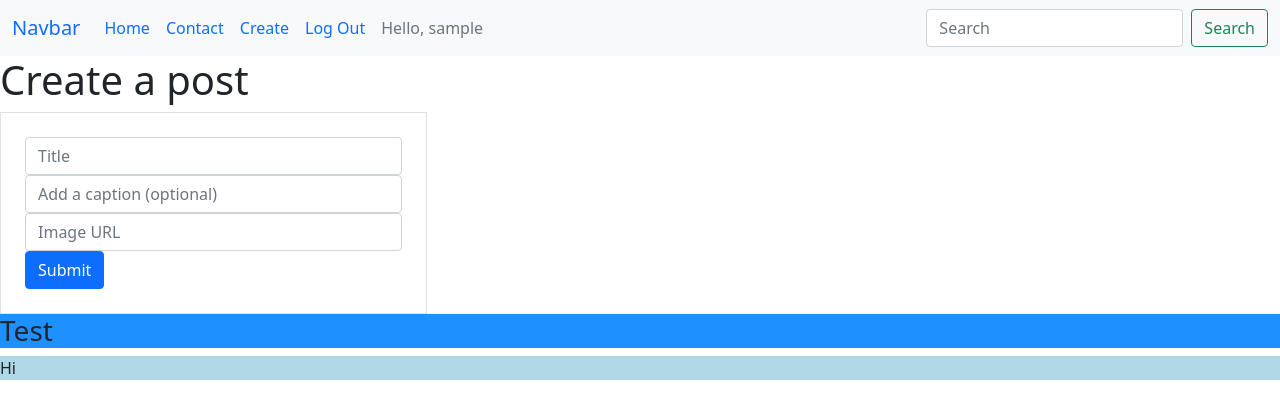
After one commit to smtsuchi/intro_to_flask_padawans122, a Flask app: page /posts/create in a window 1280 px wide. The commit adds this page. Shown: the top 419 px of the page. Run offline with Flask 3, Linux system fonts and the light colour scheme; the visitor is signed in with stand-in values (Sample User, id 1); some libraries are stand-ins or nearby versions.

Commit message:
Thursday

```diff
--- a/app/__init__.py
+++ b/app/__init__.py
@@ -1,12 +1,23 @@
 from flask import Flask
 from config import Config
 from flask_migrate import Migrate
-from .models import db
+from flask_login import LoginManager
+from .models import db, User
 
 app = Flask(__name__)
 app.config.from_object(Config)
 
 db.init_app(app)
 migrate = Migrate(app, db)
+login_manager = LoginManager(app)
+
+@login_manager.user_loader
+def load_user(user_id):
+    # return User.query.filter_by(id=user_id).first()
+    return User.query.get(user_id)
+
+login_manager.login_view='login_page'
+
+
 
 from . import routes, models
--- a/app/forms.py
+++ b/app/forms.py
@@ -8,3 +8,14 @@
     password = PasswordField("Password", [DataRequired()])
     confirm_password = PasswordField("Confirm your password", [DataRequired(), EqualTo('password')])
     submit = SubmitField()
+
+class LoginForm(FlaskForm):
+    username = StringField(label = 'Username', validators=[DataRequired()])
+    password = PasswordField("Password", [DataRequired()])
+    submit = SubmitField()
+
+class PostForm(FlaskForm):
+    title = StringField(label = 'Title', validators=[DataRequired()])
+    img_url = StringField(label = 'Image URL', validators=[DataRequired()])
+    caption = StringField(label = 'Caption')
+    submit = SubmitField()
--- a/app/routes.py
+++ b/app/routes.py
@@ -1,30 +1,38 @@
 from flask import render_template, request, redirect, url_for
 from app import app
-from .forms import SignUpForm
+from .forms import LoginForm, SignUpForm, PostForm
 from .models import User, Post , db
-
-@app.route('/')
-def home_page():
-
-    people = ['Shoha', "Sarah", "Edward", "Renat", "Nick", "Paul", 'Troy', "Ousama"]
-
-    pokemons = [{
-        'name': 'Pikachu',
-        'image': 'https://raw.githubusercontent.com/PokeAPI/sprites/master/sprites/pokemon/shiny/25.png'
-    },{
-        'name': "Ditto",
-        'image': 'https://raw.githubusercontent.com/PokeAPI/sprites/master/sprites/pokemon/shiny/132.png'
-    }]
-
-    return render_template('index.html', peeps=people, pokemons = pokemons)
+from flask_login import login_user, logout_user, login_required, current_user
 
 @app.route('/contact')
 def contact_page():
     return render_template('contact.html')
 
-@app.route('/login')
+## AUTHENTICATION
+
+@app.route('/login', methods=["GET", "POST"])
 def login_page():
-    return render_template('login.html')
+    form = LoginForm()
+    if request.method == "POST":
+        if form.validate():
+            username = form.username.data
+            password = form.password.data
+
+            # find user from the db
+            user = User.query.filter_by(username=username).first()
+
+            if user:
+                if user.password == password:
+                    login_user(user)
+                    return redirect(url_for('home_page'))
+                else:
+                    print('incorrect password')
+            else:
+                print('That username doesnt exist')
+
+
+
+    return render_template('login.html', form=form)
 
 @app.route('/signup', methods=["GET", "POST"])
 def signup_page():
@@ -44,3 +52,76 @@
 
 
     return render_template('signup.html', form = form)
+
+@app.route('/logout')
+def logout():
+    logout_user()
+    return redirect(url_for('login_page'))
+
+## POSTS
+
+@app.route('/posts/create', methods = ["GET", "POST"])
+@login_required
+def create_post_page():
+    form = PostForm()
+    if request.method == "POST":
+        if form.validate():
+            title = form.title.data
+            caption = form.caption.data
+            img_url = form.img_url.data
+
+            my_post = Post(title, caption, img_url, current_user.id)
+
+            db.session.add(my_post)
+            db.session.commit()
+
+            return redirect(url_for('home_page'))
+
+    return render_template('createpost.html', form = form)
+
+@app.route('/')
+@app.route('/posts')
+def home_page():
+    posts = Post.query.all()
+    return render_template('index.html', posts=posts)
+
+@app.route('/posts/<post_id>')
+def single_post_page(post_id):
+    post = Post.query.filter_by(id = post_id).first()   # these lines are indetical
+    post = Post.query.get(post_id)                      # these lines are indetical
+    if post:
+        return render_template('singlepost.html', post=post)
+    else:
+        return redirect(url_for('home_page'))
+
+@app.route('/posts/update/<post_id>', methods=["GET", "POST"])
+@login_required
+def update_post_page(post_id):
+    post = Post.query.get(post_id)
+    if current_user.id != post.user_id:
+        return redirect(url_for('home_page'))
+    form = PostForm()
+    if request.method == "POST":
+        if form.validate():
+            title = form.title.data
+            caption = form.caption.data
+            img_url = form.img_url.data
+
+            post.title = title
+            post.caption = caption
+            post.img_url = img_url
+
+            db.session.commit()
+            return redirect(url_for('single_post_page', post_id = post.id))
+
+    return render_template('updatepost.html', post=post, form=form)
+
+@app.route('/posts/delete/<post_id>')
+@login_required
+def delete_post(post_id):
+    post = Post.query.get(post_id)
+    if current_user.id != post.user_id:
+        return redirect(url_for('home_page'))
+    db.session.delete(post)
+    db.session.commit()
+    return redirect(url_for('home_page'))
--- /dev/null
+++ b/app/templates/createpost.html
@@ -0,0 +1,20 @@
+{% extends 'base.html' %}
+
+{% block content %}
+<h1>Create a post</h1>
+
+<form class="col-4 border p-4" method="POST">
+    {{ form.hidden_tag() }}
+
+    {{ form.title(class='form-control', placeholder='Title') }}
+    {{ form.caption(class='form-control', placeholder='Add a caption (optional)') }}
+    {{ form.img_url(class='form-control', placeholder='Image URL') }}
+
+    {{ form.submit(class='btn btn-primary') }}
+</form>
+
+
+
+
+
+{% endblock %}
--- a/app/templates/nav.html
+++ b/app/templates/nav.html
@@ -12,6 +12,18 @@
           <li class="nav-item">
             <a class="nav-link" href="/contact">Contact</a>
           </li>
+          {% if current_user.is_authenticated %}
+          <li class="nav-item">
+            <a class="nav-link" href="/posts/create">Create</a>
+          </li>
+          <li class="nav-item">
+            <a class="nav-link" href="/logout">Log Out</a>
+          </li>
+          <li class="nav-item">
+            <a class="nav-link disabled">Hello, {{ current_user.username }}</a>
+          </li>
+
+          {% else %}
             <li class="nav-item dropdown">
               <a class="nav-link dropdown-toggle" href="#" role="button" data-bs-toggle="dropdown" aria-expanded="false">
                 Get Started
@@ -23,9 +35,8 @@
                 <li><a class="dropdown-item" href="#">Something else here</a></li>
               </ul>
             </li>
-          <li class="nav-item">
-            <a class="nav-link disabled">Disabled</a>
-          </li>
+          {% endif %}
+
         </ul>
         <form class="d-flex" role="search">
           <input class="form-control me-2" type="search" placeholder="Search" aria-label="Search">
--- a/requirements.txt
+++ b/requirements.txt
@@ -3,6 +3,7 @@
 click==8.1.3
 colorama==0.4.6
 Flask==2.3.2
+Flask-Login==0.6.2
 Flask-Migrate==4.0.4
 flask-sqlalchemy==3.0.5
 Flask-WTF==1.1.1
```
Also changed, not shown: app/models.py (+10 -1 lines), app/templates/index.html (+10 -30 lines), app/templates/login.html (+7 -0 lines), app/templates/singlepost.html (added, +50 -0 lines), app/templates/updatepost.html (added, +20 -0 lines). Lines whose indentation alone changed are shown as unchanged.
